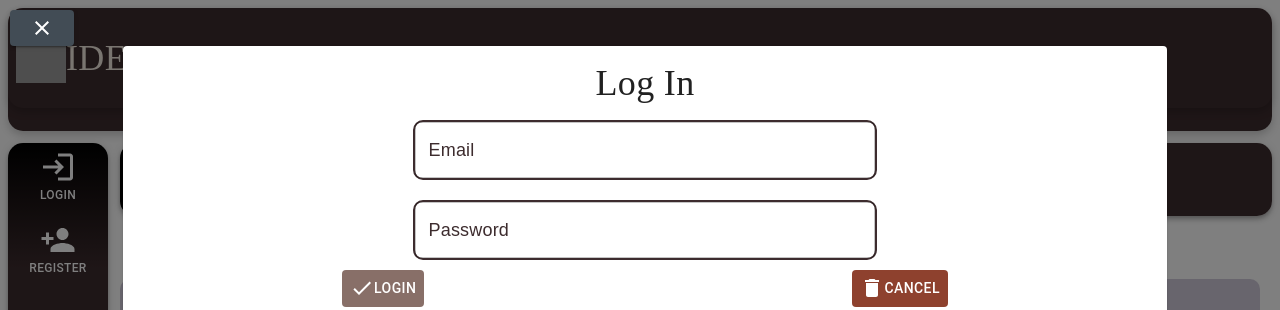
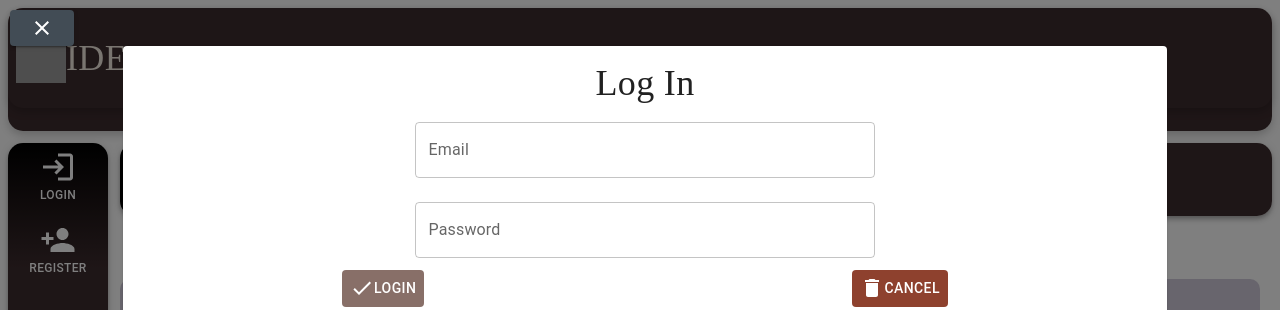
Before and after one commit to aidanwigmore/BurnIdeaClient, a React (Create React App) app: page / in a window 1280 px wide. Both pictures are taken after a click on the button "LOGIN". Shown: the top 310 px of the page. Built offline with nearby package versions, Linux system fonts and the light colour scheme; no server answers; grey boxes are pictures that could not be loaded; the HTML template or start-up script is replaced by a standard one; a web font is replaced by a local one.

Commit message:
Fix Form Inputs, Add RichText to FAQ, Idea, Category Forms

```diff
--- a/src/category/CategoryColumn.tsx
+++ b/src/category/CategoryColumn.tsx
@@ -1,4 +1,5 @@
 import React from 'react';
+import DOMPurify from 'dompurify';
 
 import Box from '@mui/material/Box';
 import { Tooltip } from '@mui/material';
@@ -37,7 +38,7 @@ function CategoryColumn({ renderDescription, renderHeader, id, name, ideas, cate
                     <Box sx={{ display: 'flex', flexDirection: 'column', gap: '12px', backgroundColor: customTheme.palette.secondary.main, borderRadius: '15px', marginBottom: '12px', marginLeft: 'auto', marginRight: 'auto' }}>
                         <Box sx={{ display: 'flex', flexDirection: 'row', width: '100%', backgroundColor: customTheme.palette.secondary.main, borderRadius: '15px', gap: '12px', marginRight: 'auto', overflow: 'hidden', flexWrap: 'wrap', marginLeft: 'auto' }}>
                             <Box sx={{ padding: '12px', marginLeft: 'auto', marginRight: 'auto' }}>
-                                <Text color={customTheme.palette.primary.main} sx={{ width: '99%', textAlign: 'center' }} size={Size.medium} text={category.categoryDescription} />
+                                <div style={{color: 'white'}} dangerouslySetInnerHTML={{ __html: DOMPurify.sanitize(category?.categoryDescription || '') }} />
                             </Box>
                         </Box>
                     </Box>
--- a/src/form/AdminLoginForm.tsx
+++ b/src/form/AdminLoginForm.tsx
@@ -8,7 +8,7 @@ import Save from '@mui/icons-material/CheckOutlined';
 import Snackbar from '@mui/material/Snackbar';
 import TextField from '@mui/material/TextField';
 
-import CustomInput from '@materials/SearchInput';
+import CustomInput from '@materials/CustomInput';
 import FormButtonGroup from '@materials/FormButtonGroup';
 
 import customTheme from '../theme';
@@ -77,31 +77,11 @@ function AdminLoginForm({ handleNavigation }: AdminLoginFormProps) {
                     justifyContent: 'space-around',
                 }}
             >
-                <TextField
-                    id={`0`}
+                <CustomInput
                     label={"Email"}
                     value={email}
                     onChange={handleEmailChange}
-                    type={'email'}
-                    margin="normal"
-                    error={errors.email !== ''}
-                    variant="outlined"
-                    InputLabelProps={{
-                        sx: {
-                            fontFamily: 'CustomCategoryFont, sans-serif',
-                            color: customTheme.palette.secondary.main,
-                            backgroundColor: customTheme.palette.custom.white,
-                            fontSize: 18,
-                        }
-                    }}
-                    sx={{
-                        width: '45%',
-                        border: '2px solid',
-                        borderColor: customTheme.palette.secondary.main,
-                        borderRadius: '10px',
-                        marginTop: '10px',
-                        marginBottom: '10px',
-                    }}
+                    error={errors.email}
                 />
             </Box>
             <Box
@@ -111,32 +91,14 @@ function AdminLoginForm({ handleNavigation }: AdminLoginFormProps) {
                     justifyContent: 'space-around',
                 }}
             >
-                <TextField
-                    id={`1`}
+                <CustomInput
                     label={"Password"}
                     value={password}
+                    type={"password"}
                     onChange={handlePasswordChange}
-                    type={'password'}
-                    margin="normal"
-                    error={errors.password !== ''}
-                    variant="outlined"
-                    InputLabelProps={{
-                        sx: {
-                            fontFamily: 'CustomCategoryFont, sans-serif',
-                            color: customTheme.palette.secondary.main,
-                            backgroundColor: customTheme.palette.custom.white,
-                            fontSize: 18,
-                        }
-                    }}
-                    sx={{
-                        width: '45%',
-                        border: '2px solid',
-                        borderColor: customTheme.palette.secondary.main,
-                        borderRadius: '10px',
-                        marginTop: '10px',
-                        marginBottom: '10px',
-                    }}
-                />            </Box>
+                    error={errors.password}
+                />
+            </Box>
             <FormButtonGroup
                 texts={[
                     'Login',
--- a/src/form/LoginForm.tsx
+++ b/src/form/LoginForm.tsx
@@ -1,14 +1,13 @@
 import React, { useState, useCallback } from 'react';
-
-import { useAuth } from '@context/AuthContext';
+import axios from 'axios';
 
 import Alert from '@mui/material/Alert';
 import Box from '@mui/material/Box';
 import Garbage from '@mui/icons-material/Delete';
 import Save from '@mui/icons-material/CheckOutlined';
 import Snackbar from '@mui/material/Snackbar';
-import TextField from '@mui/material/TextField';
 
+import CustomInput from '@materials/CustomInput';
 import FormButtonGroup from '@materials/FormButtonGroup';
 
 import customTheme from '../theme';
@@ -18,27 +17,32 @@ interface LoginFormProps {
 }
 
 function LoginForm({ handleNavigation }: LoginFormProps) {
-  const { login } = useAuth();
-
     const [email, setEmail] = useState('');
     const [password, setPassword] = useState('');
-
-  const [errors, setErrors] = useState({
-    email: '',
-    password: '',
-  });
 
     const [snackbarOpen, setSnackbarOpen] = useState(false);
     const [snackbarMessage, setSnackbarMessage] = useState('');
     const [severity, setSeverity] = useState<"error" | "success" | "info" | "warning">('error');
+
+    const [errors, setErrors] = useState({
+        email: '',
+        name: '',
+        givenName: '',
+        password: '',
+    });
 
     const handleSnackbarClose = () => {
         setSnackbarOpen(false);
     };
 
     const handleSubmit = useCallback(() => {
-    login(email, password)
+        axios.post(`${process.env.REACT_APP_API_BASE}/api/customers/login/`, { email, password }, {
+            headers: {
+                'Content-Type': 'application/json',
+            }
+        })
             .then((response) => {
+                localStorage.setItem('token', response.data.token);
                 setSnackbarMessage('Login successful');
                 setSeverity('success');
                 setTimeout(() => {
@@ -46,16 +50,13 @@ function LoginForm({ handleNavigation }: LoginFormProps) {
                 }, 2000);
             })
             .catch((error) => {
-        console.error('Error logging in:', error.response);
-        if (error.response && error.response.data) {
-          setSnackbarMessage(`Error logging in: ${JSON.stringify(error.response.data)}`);
+                console.error('Error logging in:', error);
+                if (error.response) {
                     setErrors(error.response.data);
-        } else {
+                }
                 setSnackbarMessage('Error logging in');
-        } setSeverity('error');
+                setSeverity('error');
             });
-
-    setSnackbarOpen(true);
     }, [email, password, handleNavigation]);
 
     const handleEmailChange = (event: React.ChangeEvent<HTMLInputElement>) => {
@@ -75,30 +76,11 @@ function LoginForm({ handleNavigation }: LoginFormProps) {
                     justifyContent: 'space-around',
                 }}
             >
-        <TextField
-          id={`0`}
+                <CustomInput
                     label={"Email"}
                     value={email}
                     onChange={handleEmailChange}
-          type={'text'}
-          margin="normal"
-          variant="outlined"
-          InputLabelProps={{
-            sx: {
-              fontFamily: 'CustomCategoryFont, sans-serif',
-              color: customTheme.palette.secondary.main,
-              backgroundColor: customTheme.palette.custom.white,
-              fontSize: 18,
-            }
-          }}
-          sx={{
-            width: '45%',
-            border: '2px solid',
-            borderColor: customTheme.palette.secondary.main,
-            borderRadius: '10px',
-            marginTop: '10px',
-            marginBottom: '10px',
-          }}
+                    error={errors.email}
                 />
             </Box>
             <Box
@@ -108,31 +90,12 @@ function LoginForm({ handleNavigation }: LoginFormProps) {
                     justifyContent: 'space-around',
                 }}
             >
-        <TextField
-          id={`1`}
+                <CustomInput
                     label={"Password"}
                     value={password}
+                    type={"password"}
                     onChange={handlePasswordChange}
-          error={errors.password !== ''}
-          type={'password'}
-          margin="normal"
-          variant="outlined"
-          InputLabelProps={{
-            sx: {
-              fontFamily: 'CustomCategoryFont, sans-serif',
-              color: customTheme.palette.secondary.main,
-              backgroundColor: customTheme.palette.custom.white,
-              fontSize: 18,
-            }
-          }}
-          sx={{
-            width: '45%',
-            border: '2px solid',
-            borderColor: customTheme.palette.secondary.main,
-            borderRadius: '10px',
-            marginTop: '10px',
-            marginBottom: '10px',
-          }}
+                    error={errors.password}
                 />
             </Box>
             <FormButtonGroup
--- a/src/form/RegisterForm.tsx
+++ b/src/form/RegisterForm.tsx
@@ -7,10 +7,9 @@ import Box from '@mui/material/Box';
 import Garbage from '@mui/icons-material/Delete';
 import Save from '@mui/icons-material/CheckOutlined';
 import Snackbar from '@mui/material/Snackbar';
-import TextField from '@mui/material/TextField';
 
 import CustomCheckBox from '@materials/CustomCheckBox';
-import CustomInput from '@materials/SearchInput';
+import CustomInput from '@materials/CustomInput';
 import FormButtonGroup from '@materials/FormButtonGroup';
 import Text from '@materials/Text';
 
@@ -125,8 +124,8 @@ function RegisterForm({ handleNavigation }: RegisterFormProps) {
           justifyContent: 'space-around',
         }}
       >
-        <CustomInput id={1} text={"Name"} value={name} onChange={handleNameChange} error={errors.name} />
-        <CustomInput id={2} text={"Given Name"} value={givenName} onChange={handleGivenNameChange} error={errors.givenName} />
+        <CustomInput label={"Name"} value={name} onChange={handleNameChange} error={errors.name} />
+        <CustomInput label={"Given Name"} value={givenName} onChange={handleGivenNameChange} error={errors.givenName} />
       </Box>
       <Box
         sx={{
@@ -135,8 +134,8 @@ function RegisterForm({ handleNavigation }: RegisterFormProps) {
           justifyContent: 'space-around',
         }}
       >
-        <CustomInput id={0} text={"Email"} value={email} onChange={handleEmailChange} error={errors.email} />
-        <CustomInput id={1} text={"Phone Number"} value={phoneNumber} onChange={handlePhoneNumberChange} error={errors.phoneNumber} />
+        <CustomInput label={"Email"} value={email} onChange={handleEmailChange} error={errors.email} />
+        <CustomInput label={"Phone Number"} value={phoneNumber} onChange={handlePhoneNumberChange} error={errors.phoneNumber} />
       </Box>
       <Box
         sx={{
@@ -145,56 +144,19 @@ function RegisterForm({ handleNavigation }: RegisterFormProps) {
           justifyContent: 'space-around',
         }}
       >
-        <TextField
-          id={`2`}
+        <CustomInput
             label={"Password"}
             value={password}
+            type={"password"}
             onChange={handlePasswordChange}
-          type={'password'}
-          margin="normal"
-          variant="outlined"
-          InputLabelProps={{
-            sx: {
-              fontFamily: 'CustomCategoryFont, sans-serif',
-              color: customTheme.palette.secondary.main,
-              backgroundColor: customTheme.palette.custom.white,
-              fontSize: 18,
-            }
-          }}
-          sx={{
-            width: '45%',
-            border: '2px solid',
-            borderColor: customTheme.palette.secondary.main,
-            borderRadius: '10px',
-            marginTop: '10px',
-            marginBottom: '10px',
-          }}
+            error={''}
         />
-        <TextField
-          id={`3`}
+        <CustomInput
             label={"Confirm Password"}
             value={confirmPassword}
+            type={"password"}
             onChange={handleConfirmPasswordChange}
-          error={errors.confirmPassword !== ''}
-          type={'password'}
-          margin="normal"
-          variant="outlined"
-          InputLabelProps={{
-            sx: {
-              fontFamily: 'CustomCategoryFont, sans-serif',
-              color: customTheme.palette.secondary.main,
-              backgroundColor: customTheme.palette.custom.white,
-              fontSize: 18,
-            }
-          }}
-          sx={{
-            width: '45%',
-            border: '2px solid',
-            borderColor: customTheme.palette.secondary.main,
-            borderRadius: '10px',
-            marginTop: '10px',
-            marginBottom: '10px',
-          }}
+            error={errors.confirmPassword}
         />
       </Box>
       <Text sx={{ width: '99%', textAlign: 'center' }} size={Size.small} text={"Password must be minimum 8 characters long, have 3 special characters and 3 numbers."} />
--- /dev/null
+++ b/src/materials/CustomInput.tsx
@@ -0,0 +1,51 @@
+import React, { useState, useCallback } from 'react';
+
+import TextField from '@mui/material/TextField';
+
+import customTheme from '../theme';
+import { styled } from '@mui/material/styles';
+
+interface CustomInputProps {
+    label: string;
+    value: string;
+    type?: string;
+    onChange?: (event: React.ChangeEvent<HTMLInputElement>) => void;
+    error: string;
+}
+
+const CustomTextField = styled(TextField)({
+    '& label.Mui-focused': {
+        color: customTheme.palette.secondary.main,
+    },
+    '& .MuiInput-underline:after': {
+        borderBottomColor: customTheme.palette.secondary.main,
+    },
+    '& .MuiOutlinedInput-root': {
+        '&.Mui-focused fieldset': {
+            borderColor: customTheme.palette.secondary.main,
+        },
+    },
+});
+
+function CustomInput({ label, value, type, error, onChange }: CustomInputProps) {
+    return (
+        <CustomTextField
+            label={label}
+            value={value}
+            onChange={onChange}
+            error={!!error}
+            helperText={error}
+            variant="outlined"
+            sx={{width: '45%', margin: '12px'}}
+            InputLabelProps={{
+                style: { color: 'secondary', }, // Change this to your desired color
+            }}
+            InputProps={{
+                style: { color: 'secondary', }, // Change this to your desired color
+            }}
+            type={type || 'text'}
+        />
+    );
+}
+
+export default CustomInput;
```
Also changed, not shown: src/content/FAQContent.tsx (+6 -3 lines), src/form/CategoryForm.tsx (+22 -27 lines), src/form/FaqForm.tsx (+25 -14 lines), src/form/IdeaForm.tsx (+3 -4 lines), src/idea/IdeaImageCard.tsx (+12 -1 lines). Lines whose indentation alone changed are shown as unchanged.
